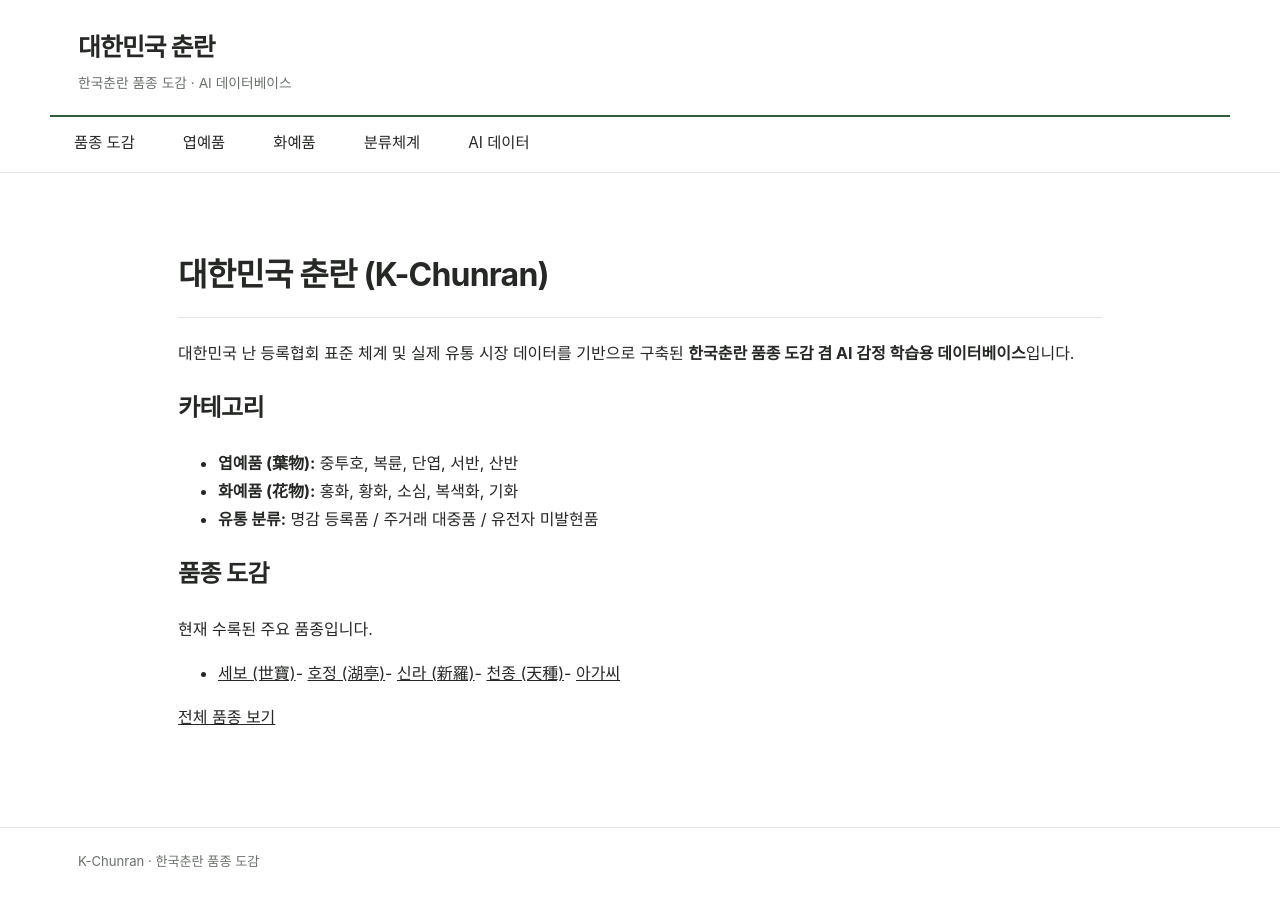
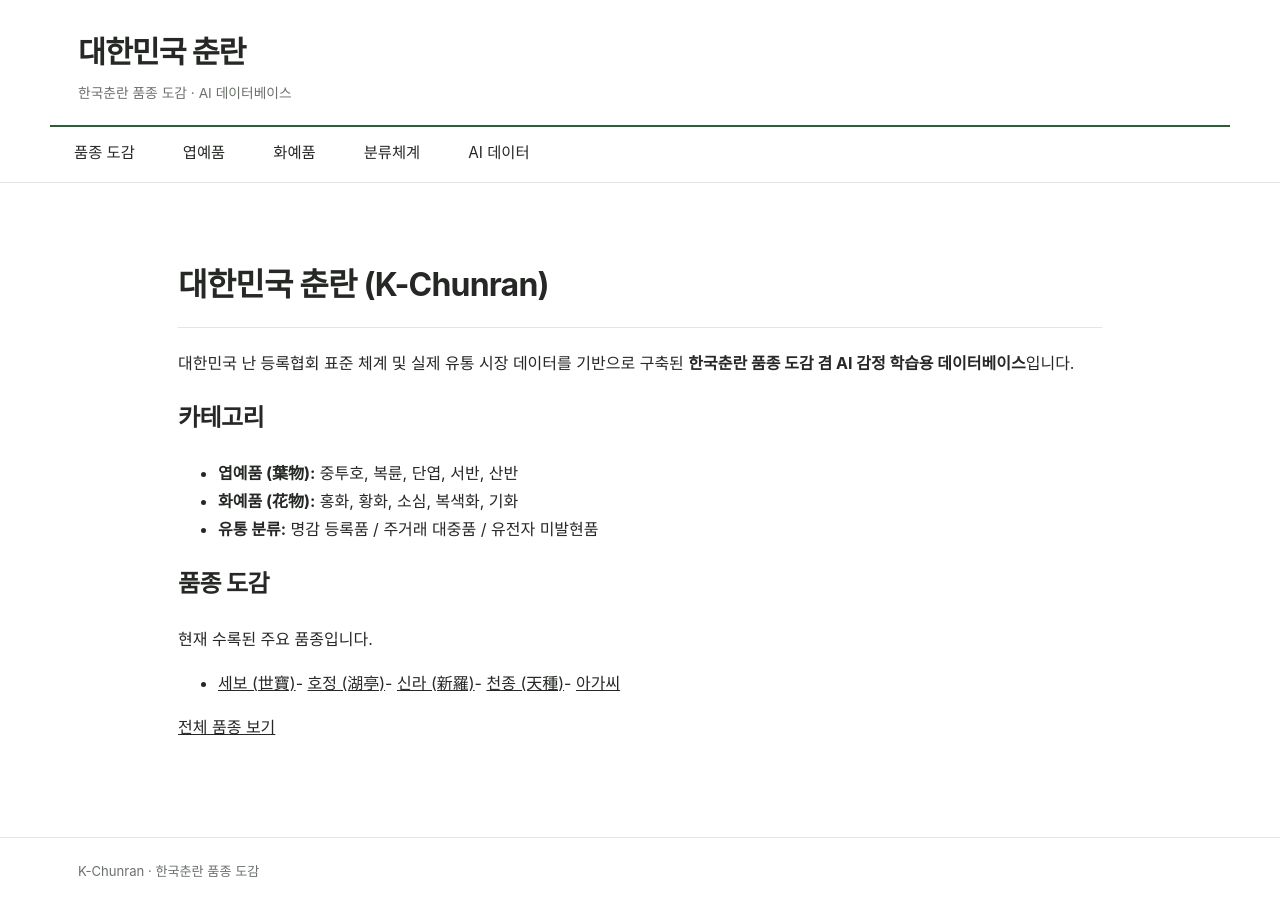
Before and after one commit to parasolra5-pixel/K-chunran, a Jekyll site: the page built from index.md, in a window 1280 px wide. Built offline with Jekyll 4.4.1, drawn with Linux system fonts in a browser that asks for light colours.

Commit message:
layout: enlarge brand title

```diff
--- a/assets/css/k-chunran.css
+++ b/assets/css/k-chunran.css
@@ -45,7 +45,7 @@ a { color: inherit; }
 }
 
 .kc-brand-title {
-  font-size: 1.55rem;
+  font-size: 1.9rem;
   font-weight: 700;
   letter-spacing: -0.035em;
 }
@@ -177,7 +177,7 @@ a { color: inherit; }
 
 @media (max-width: 760px) {
   .kc-header-inner { padding: 20px 18px 16px; }
-  .kc-brand-title { font-size: 1.3rem; }
+  .kc-brand-title { font-size: 1.55rem; }
   .kc-menu-toggle { display: block; }
   .kc-navigation { display: none; border-top: 1px solid var(--kc-border); }
   .kc-navigation.is-open { display: block; }
```
